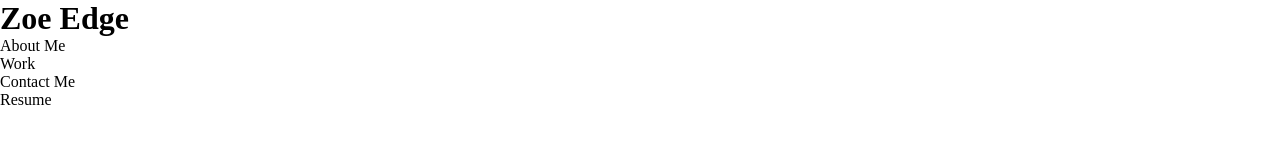
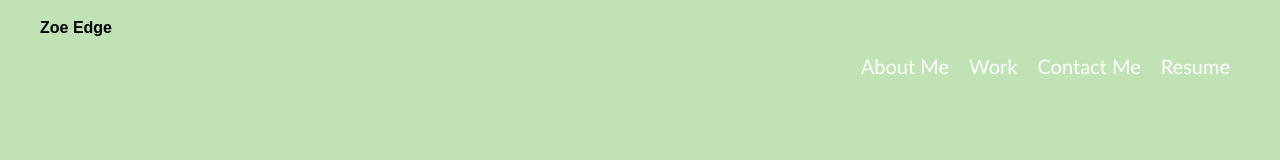
Before and after one commit to zoeedge16/personal-potfolio-html-css, a plain HTML site: page index.html in a window 1280 px wide. Drawn offline with Linux system fonts and the light colour scheme.

Commit message:
designing my header

```diff
--- /dev/null
+++ b/assets/css/reset.css
@@ -0,0 +1,41 @@
+* {
+    margin: 0;
+    padding: 0;
+    box-sizing: border-box;
+  }
+
+  html {
+    height: 100%;
+  }
+
+  body {
+    min-height: 100%;
+    line-height: 1;
+    font-family: sans-serif;
+  }
+
+  h1,
+  h2,
+  h3,
+  h4,
+  h5,
+  h6 {
+    font-size: 100%;
+  }
+
+  input,
+  select,
+  option,
+  optgroup,
+  textarea,
+  button,
+  pre,
+  code {
+    font-size: 100%;
+    font-family: inherit;
+  }
+
+  ol,
+  ul {
+    list-style: none;
+  }
--- a/assets/css/style.css
+++ b/assets/css/style.css
@@ -1,5 +1,18 @@
 html, * {
     padding: 0;
-    margin: 0;
+    margin: 10px;
     box-sizing: border-box;
 }
+
+body{
+    background-color: #bfe3b4;
+}
+
+header ul {
+    display: flex;
+    justify-content: flex-end;
+    flex-direction: row;
+    font-size: 20px;
+    font-family:'Gill Sans', 'Gill Sans MT', Calibri, 'Trebuchet MS', sans-serif;
+    color: white
+}
--- a/index.html
+++ b/index.html
@@ -4,6 +4,7 @@
     <title>Responsive Web Design</title>
     <meta charset="UTF-8" />
     <meta name="viewport" content="width=device-width, initial-scale=1" />
+    <link rel="stylesheet" type="text/css" href="./assets/css/reset.css" />
     <link rel="stylesheet" type="text/css" href="./assets/css/style.css" />
     <title>Personal Portfolio</title>
   </head>
```
